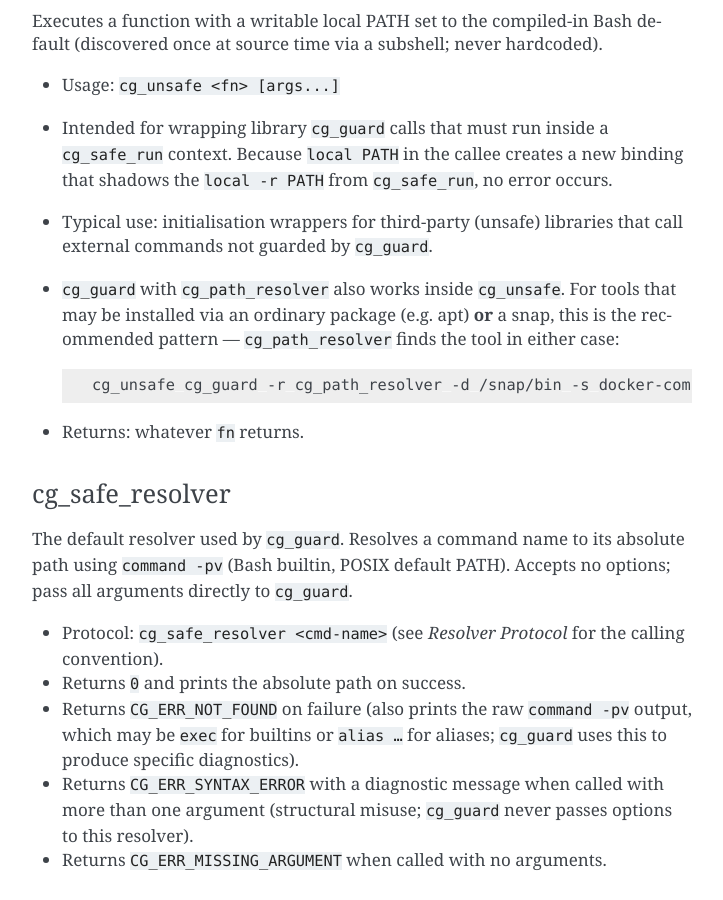
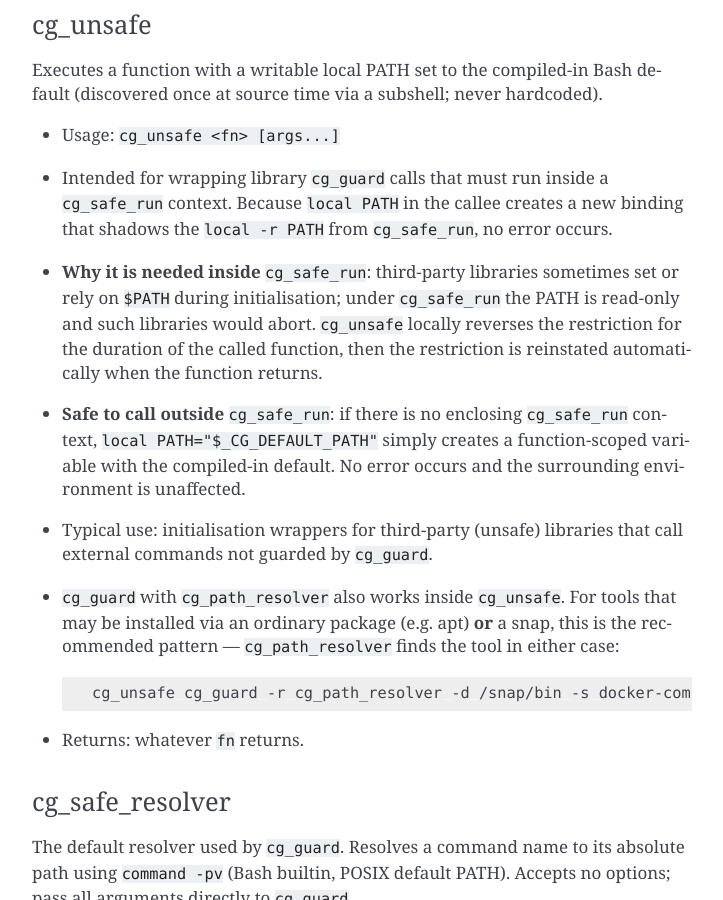
Before and after one commit to CriticalOptimisation/bash-deploy-libs, a Sphinx documentation site: the page built from docs/libraries/command_guard.rst, in a window 1280 px wide and 900 px high, scrolled down 3431 px. Shown: the whole window, without its empty margins (388-1111 px from the left). Built offline with Sphinx 7.4.7, drawn with Linux system fonts in a browser that asks for light colours; some of the changed text lies outside the part shown.

Commit message:
fix(command_guard): T07/T09/T11/T13 — rename, resolve helper, option probe, cg_unsafe docs
T07: cg_command_not_found_handler comment: 'guard suggestion' → 'cg_guard suggestion'

T09: cg_guard \? probe now detects when the resolver rejects a forwarded option
with CG_ERR_SYNTAX_ERROR (unrecognised option) and returns CG_ERR_SYNTAX_ERROR
immediately rather than forwarding the option and producing a misleading
CG_ERR_NOT_FOUND later. Two tests added.

T11: Duplicate resolver-call error-handling blocks factored into _cg_guard_resolve.
The helper propagates the resolver's own exit code (CG_ERR_NOT_FOUND or
CG_ERR_SYNTAX_ERROR) instead of hard-coding CG_ERR_NOT_FOUND.

T13 (docs): cg_unsafe RST section expanded with why it is needed inside
cg_safe_run (libraries that set PATH abort under readonly PATH restriction)
and why it is safe outside (local PATH= is a no-op in that context).
RST cg_guard returns section updated for the new CG_ERR_SYNTAX_ERROR case.
Test added: cg_unsafe outside cg_safe_run is harmless (61 tests now pass).

Co-Authored-By: Claude Sonnet 4.6 <noreply@anthropic.com>

```diff
--- a/docs/libraries/command_guard.rst
+++ b/docs/libraries/command_guard.rst
@@ -113,8 +113,9 @@ see *guard alias* below).
   - ``CG_ERR_NOT_FOUND`` when a command cannot be resolved or a path is
     invalid or non-executable.
   - ``CG_ERR_SYNTAX_ERROR`` when a relative path is used in the ``fname=rhs``
-    form (absolute path required), or when a guard option (``-q``, ``-r``,
-    ``-p``) is repeated.
+    form (absolute path required); when a guard option (``-q``, ``-r``,
+    ``-p``) is repeated; or when a forwarded option flag is rejected by the
+    active resolver as unrecognised (probe returns ``CG_ERR_SYNTAX_ERROR``).
 
 - Validation is all-or-nothing: no wrapper functions are created unless every
   token passes validation.
@@ -167,6 +168,16 @@ default (discovered once at source time via a subshell; never hardcoded).
   ``cg_safe_run`` context. Because ``local PATH`` in the callee creates a
   new binding that shadows the ``local -r PATH`` from ``cg_safe_run``, no
   error occurs.
+- **Why it is needed inside** ``cg_safe_run``: third-party libraries
+  sometimes set or rely on ``$PATH`` during initialisation; under
+  ``cg_safe_run`` the PATH is read-only and such libraries would abort.
+  ``cg_unsafe`` locally reverses the restriction for the duration of the
+  called function, then the restriction is reinstated automatically when
+  the function returns.
+- **Safe to call outside** ``cg_safe_run``: if there is no enclosing
+  ``cg_safe_run`` context, ``local PATH="$_CG_DEFAULT_PATH"`` simply
+  creates a function-scoped variable with the compiled-in default. No
+  error occurs and the surrounding environment is unaffected.
 - Typical use: initialisation wrappers for third-party (unsafe) libraries
   that call external commands not guarded by ``cg_guard``.
 - ``cg_guard`` with ``cg_path_resolver`` also works inside ``cg_unsafe``.
```
Also changed, not shown: 2 other files.
